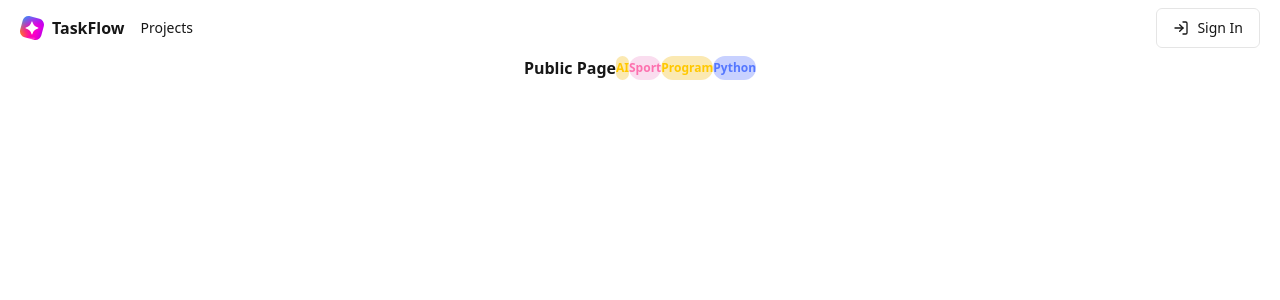
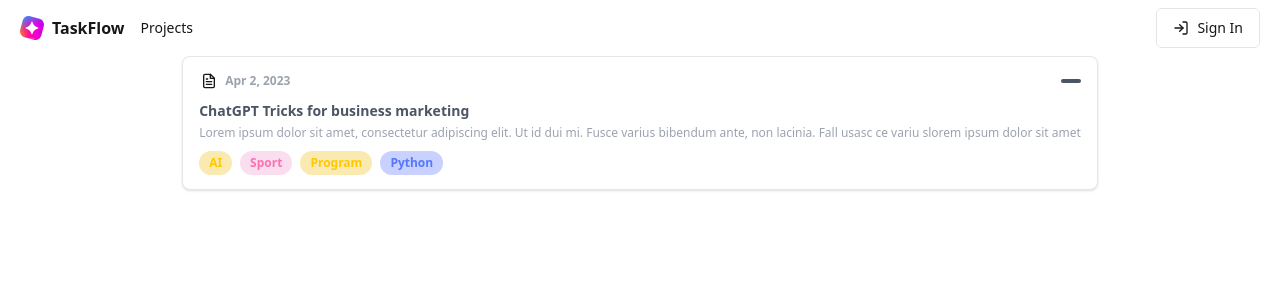
Before and after one commit to Maxson71/TaskFlow, a Next.js app: page / in a window 1280 px wide. Shown: the top 300 px of the page. Built offline with nearby package versions, Linux system fonts and the light colour scheme; no server answers.

Commit message:
add Node v0.1

```diff
--- a/package.json
+++ b/package.json
@@ -28,6 +28,7 @@
     "openssl": "^2.0.0",
     "react": "^18",
     "react-dom": "^18",
+    "react-icons": "^5.3.0",
     "tailwind-merge": "^2.5.2",
     "tailwindcss-animate": "^1.0.7",
     "zod": "^3.23.8"
--- a/src/app/(public)/page.tsx
+++ b/src/app/(public)/page.tsx
@@ -1,13 +1,10 @@
 import {Tag} from "@/app/widgets/tag/tag";
+import {NodesBlock} from "@/app/widgets/nodes/nodes-block";
 
 export default function Home() {
   return (
-    <div className="flex justify-center content-center font-semibold">
-      Public Page
-        <Tag text="AI"/>
-        <Tag text="Sport"/>
-        <Tag text="Program"/>
-        <Tag text="Python"/>
+    <div className="flex flex-col justify-center content-center font-semibold">
+        <NodesBlock/>
     </div>
   );
 }
--- a/src/app/widgets/nodes/nodes-block.tsx
+++ b/src/app/widgets/nodes/nodes-block.tsx
@@ -1,9 +1,30 @@
-
+import {Tag} from "@/app/widgets/tag/tag";
+import {FiFileText} from "react-icons/fi";
 
 export function NodesBlock() {
     return (
         <div className="flex justify-center content-center">
-            Nodes Block
+            <div className="inline-flex flex-col space-y-2.5 items-start justify-start px-4 py-3.5 bg-white shadow border rounded-lg border-gray-200">
+                <div className="inline-flex space-x-2.5 items-center justify-between w-full">
+                    <div className="flex space-x-1.5 items-center justify-start">
+                        <div className="flex items-center justify-center w-5 h-full px-0.5 py-0.5 bg-black bg-opacity-0">
+                            <FiFileText />
+                        </div>
+                        <p className="text-xs text-gray-400">Apr 2, 2023</p>
+                    </div>
+                    <div className="w-5 h-1 bg-gray-600 rounded-full" />
+                </div>
+                <div className="flex flex-col space-y-1 items-start justify-start">
+                    <p className="w-full text-sm font-semibold text-gray-600">ChatGPT Tricks for business marketing</p>
+                    <p className="w-full text-xs font-medium text-gray-400">Lorem ipsum dolor sit amet, consectetur adipiscing elit. Ut id dui mi. Fusce varius bibendum ante, non lacinia. Fall usasc ce variu slorem ipsum dolor sit amet</p>
+                </div>
+                <div className="inline-flex space-x-2 items-start justify-start">
+                    <Tag text="AI"/>
+                    <Tag text="Sport"/>
+                    <Tag text="Program"/>
+                    <Tag text="Python"/>
+                </div>
+            </div>
         </div>
     );
 }
--- a/src/app/widgets/tag/_vm/get-tag-color.tsx
+++ b/src/app/widgets/tag/_vm/get-tag-color.tsx
@@ -15,7 +15,7 @@ export function getColorForTag(text: string) {
         hash = text.charCodeAt(i) + ((hash << 5) - hash);
     }
 
-    const { color, bgColor } = colorVars[Math.abs(hash) % colorVars.length]; // Отримуємо об'єкт кольорів
+    const { color, bgColor } = colorVars[Math.abs(hash) % colorVars.length];
 
     return { color, bgColor };
 }
--- a/src/app/widgets/tag/tag.tsx
+++ b/src/app/widgets/tag/tag.tsx
@@ -7,7 +7,7 @@ export function Tag({ text }: { text: string }) {
 
     return (
         <div
-            className={"inline-flex items-center.5 py-1 rounded-full "}
+            className={"inline-flex items-center.5 py-1 px-2.5 rounded-full "}
             style={{ backgroundColor: bgColor }}
         >
             <p className={cn(
```
Also changed, not shown: 1 other file (tests, documents, lock files or other folders).
